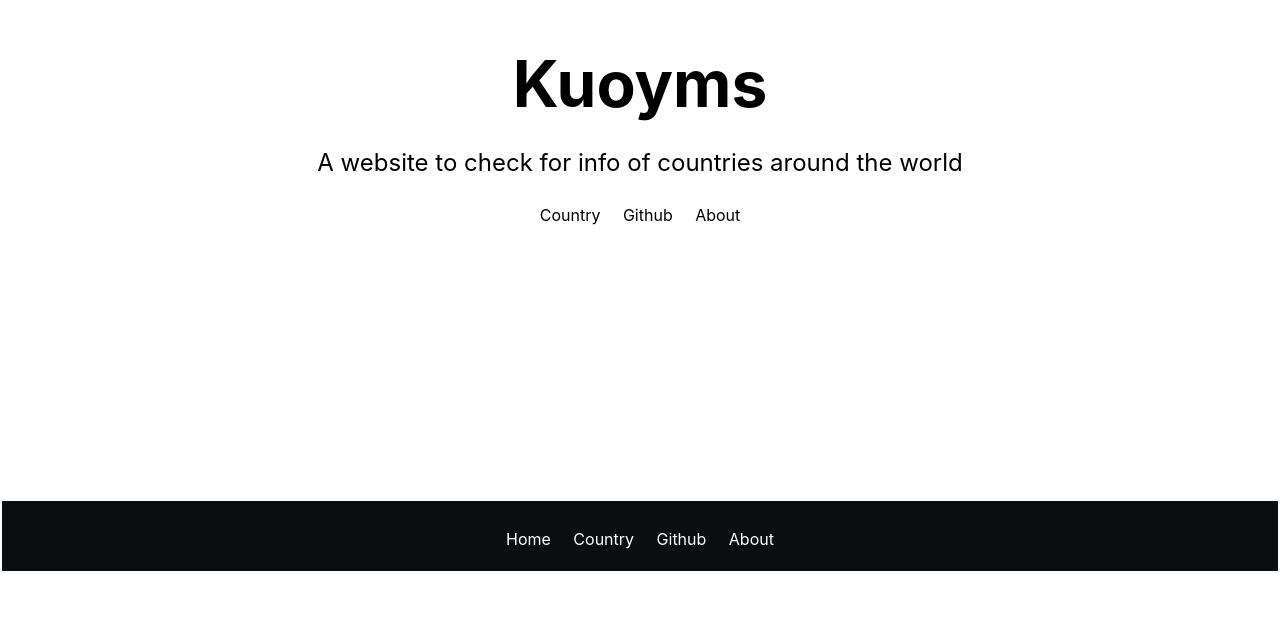
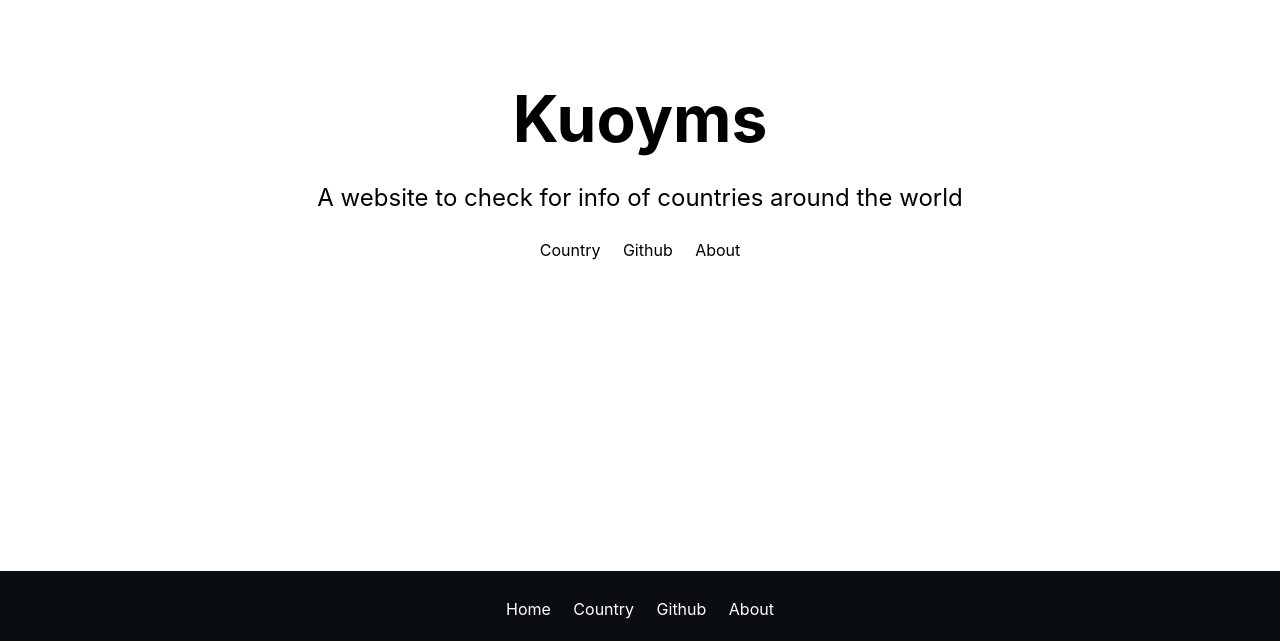
Before and after one commit to MeztliRA/kuoyms, a Next.js app: page / in a window 1280 px wide. Shown: the part 229-870 px from the top of the page. Before the commit the page ends 800 px from the top, so only its background shows below. Built offline with nearby package versions, Linux system fonts and the light colour scheme.

Commit message:
fix footer

```diff
--- a/pages/404.tsx
+++ b/pages/404.tsx
@@ -16,9 +16,8 @@ export default function page404() {
 
                     <Link href="/">Go back home</Link>
                 </main>
-
-                <Footer/>
             </div>
+            <Footer/>
         </>
     )
 }
--- a/pages/about.tsx
+++ b/pages/about.tsx
@@ -4,6 +4,7 @@ import styles from "../styles/about.module.css";
 
 export default function about() {
     return (
+        <>
         <div className={styles.container}>
             <Title title="About"/>
 
@@ -22,8 +23,8 @@ export default function about() {
                     <p>The emoji that this website use is from <a href="https://twemoji.twitter.com">twemoji</a></p>
                 </div>
             </main>
-
-            <Footer/>
         </div>
+        <Footer/>
+        </>
     )
 }
--- a/pages/country/[slug].tsx
+++ b/pages/country/[slug].tsx
@@ -38,9 +38,8 @@ export function CountryInfo({ country }) {
                     </div>
                 </div>
             </main>
-
+            </div>
             <Footer/>
-            </div>
         </>
     ) : (
         <>
@@ -65,9 +64,8 @@ export function CountryInfo({ country }) {
                     <p className={styles.card}>continent:<br/><br/>{country.continent}</p>
                 </div>
             </main>
-
+            </div>
             <Footer/>
-            </div>
         </>
     )
 }
--- a/pages/country/index.tsx
+++ b/pages/country/index.tsx
@@ -6,6 +6,7 @@ import styles from "../../styles/CountryInfo.module.css";
 
 export default function Country() {
     return (
+        <>
         <div className={styles.container}>
           <Title title="Country"/>
 
@@ -40,8 +41,8 @@ export default function Country() {
           </Twemoji>
         </ul>
         </main>
-
+        </div>
         <Footer/>
-        </div>
+        </>
     )
 }
--- a/pages/index.tsx
+++ b/pages/index.tsx
@@ -6,6 +6,7 @@ import styles from '../styles/Home.module.css'
 
 export default function Home() {
   return (
+    <>
     <div className={styles.container}>
       <Head>
         <title>Kuoyms</title>
@@ -33,8 +34,8 @@ export default function Home() {
           <Link href="/about">About</Link>
         </div>
       </main>
-
-      <Footer/>
     </div>
+    <Footer/>
+    </>
   )
 }
--- a/styles/Footer.module.css
+++ b/styles/Footer.module.css
@@ -1,6 +1,8 @@
 .footer {
-    width: 101%;
+    width: 100%;
     height: 70px;
+    margin: 0;
+    padding: 0;
     border-top: 5px solid #0b0e11;
     background-color: #0b0e11;
     color: white;
--- a/styles/about.module.css
+++ b/styles/about.module.css
@@ -18,6 +18,7 @@
 
 .main p {
     font-size: x-large;
+    text-align: center;
 }
 
 .title a {
```
